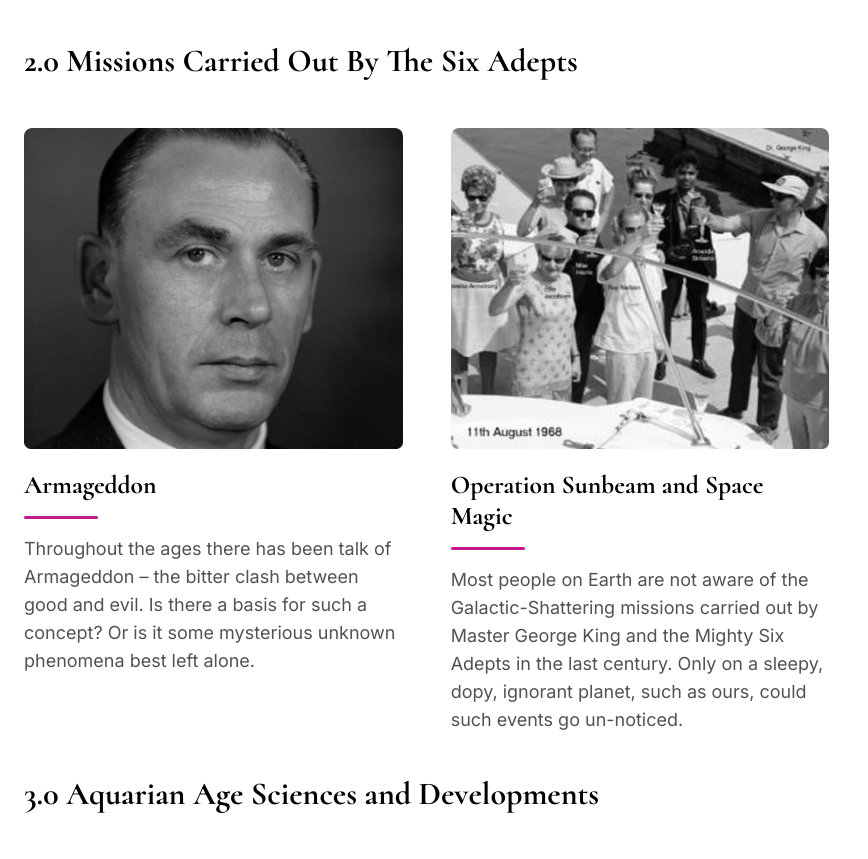
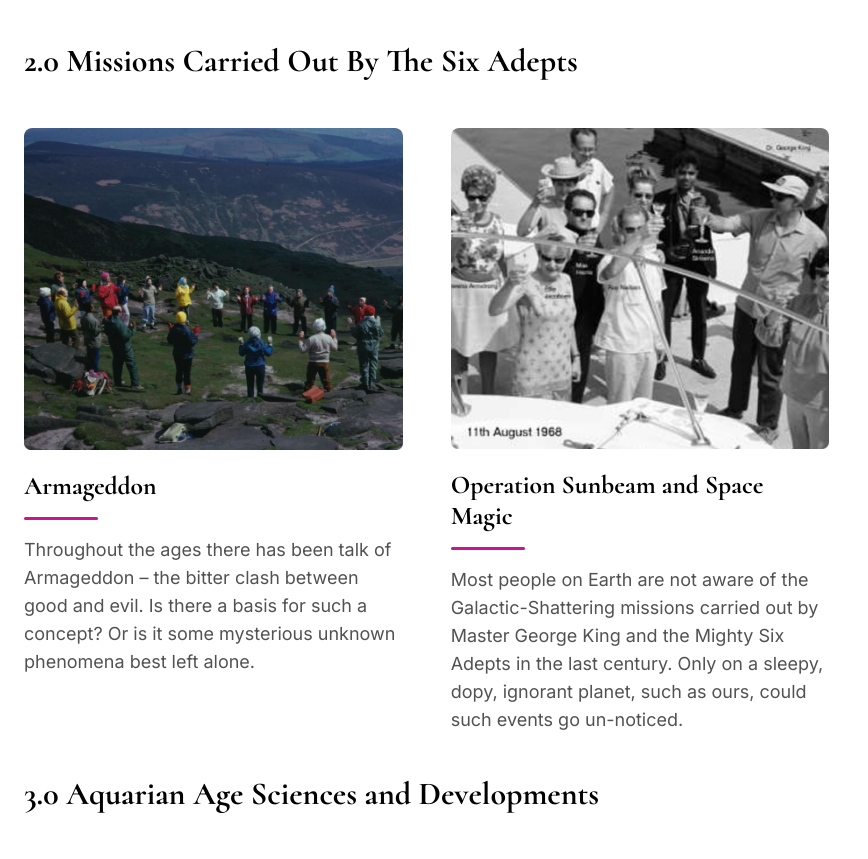
Before and after one commit to KunalP99/six-adepts-pma, a Next.js app: page /articles in a window 1280 px wide. Shown: the part 1100-1959 px from the top of the page, without its empty margins (0-868 px from the left). Built offline with nearby package versions, Linux system fonts and the light colour scheme.

Commit message:
feat: add images to articles

```diff
--- a/app/article_data/articles.ts
+++ b/app/article_data/articles.ts
@@ -5,7 +5,7 @@ const article = [
     img: "background-gk.png",
     summary: "George King & Six Adepts Private Members Association is set up as a world-wide religious organisation based entirely on the work and legacy of the Englishman – the late Doctor George King (23rd January 1919 to 12th July 1997)",
     section: "history-and-background",
-    url: "https://ia600800.us.archive.org/24/items/background-to-george-king-and-six-adepts-pma/Background%20to%20George%20King%20and%20Six%20Adepts%20PMA.pdf"
+    url: "https://ia800103.us.archive.org/11/items/background-to-george-king-and-six-adepts-pma_202409/Background%20to%20George%20King%20and%20Six%20Adepts%20PMA.pdf"
   },
   {
     id: 2,
@@ -13,12 +13,12 @@ const article = [
     img: "",
     summary: "Lorem ipsum dolor sit amet, consectetur adipiscing elit, sed do eiusmod tempor incididunt ut labore et dolore magna aliqua. Ut enim ad minim veniam, quis nostrud exercitation ullamco laboris nisi ut aliquip ex ea commodo consequat.",
     section: "history-and-background",
-    url: ""
+    url: "https://ia600103.us.archive.org/0/items/six-cosmic-knights/Six%20Cosmic%20Knights.pdf"
   },
   {
     id: 3,
     title: "Armageddon ",
-    img: "background-gk.png",
+    img: "armageddon.png",
     summary: "Throughout the ages there has been talk of Armageddon – the bitter clash between good and evil.  Is there a basis for such a concept?  Or is it some mysterious unknown phenomena best left alone.",
     section: "missions-carried-out-by-six-adepts",
     url: "https://ia902306.us.archive.org/21/items/armageddon_202409/Armageddon.pdf"
@@ -29,7 +29,7 @@ const article = [
     img: "sunbeam.png",
     summary: "Most people on Earth are not aware of the Galactic-Shattering missions carried out by Master George King and the Mighty Six Adepts in the last century.  Only on a sleepy, dopy, ignorant planet, such as ours, could such events go un-noticed.",
     section: "missions-carried-out-by-six-adepts",
-    url: ""
+    url: "https://ia600101.us.archive.org/29/items/operation-sunbeam-and-space-magic/Operation%20Sunbeam%20and%20Space%20Magic.pdf"
   },
   {
     id: 5,
@@ -37,7 +37,7 @@ const article = [
     img: "pyramid-enigma.png",
     summary: "Many decades ago what had begun as a mild interest in the mystery of the pyramids grew in stature as the years rolled on.  Brought up in an eastern environment and educated in the western sciences I did not let go of either of those traits under the illusion that one was right and the other wrong or lacking in logic.",
     section: "aquarian-age-sciences-and-developments",
-    url: ""
+    url: "https://ia902301.us.archive.org/23/items/the-pyramid-enigma/The%20Pyramid%20Enigma.pdf"
   },
   {
     id: 6,
@@ -45,7 +45,7 @@ const article = [
     img: "visit-to-saqqara.png",
     summary: "On the last day of my visit to Egypt, I decided to spend time examining some of the other pyramids which are not very far from the Giza Pyramids.  On making enquiries, my guide suggested that we should travel south to the Step Pyramid of Saqqara which according to archaeologists are even older than the Giza Group!",
     section: "aquarian-age-sciences-and-developments",
-    url: ""
+    url: "https://ia902305.us.archive.org/32/items/visit-to-saqqara/Visit%20to%20Saqqara.pdf"
   },
   {
     id: 7,
@@ -53,7 +53,7 @@ const article = [
     img: "pyramid-exploration.png",
     summary: "Over the ensuing years seminars and gatherings have been held to promote and re-vitalise the whole aspect of the mystery behind the pyramids.  From the experiences of those taking part what emerges is a picture of the make-up and application of these machines in the days gone by which is beyond the grasp of the material sciences and mental capabilities of the present age.",
     section: "aquarian-age-sciences-and-developments",
-    url: ""
+    url: "https://ia600601.us.archive.org/24/items/pyramid-exploration/Pyramid%20Exploration.pdf"
   }
 ]
 
```
Also changed, not shown: public/articles/armageddon.png (added), public/articles/placeholder.png (added).
